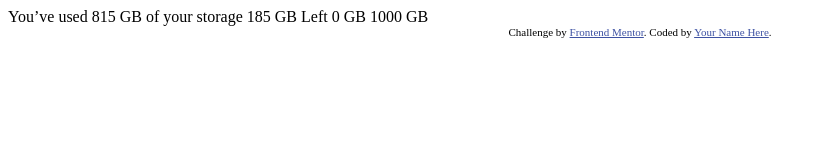
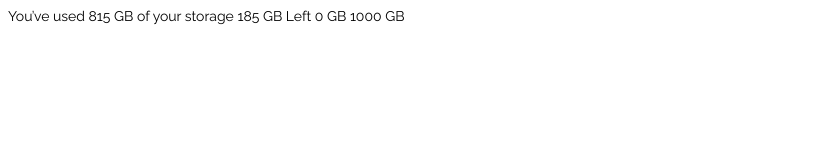
Before and after one commit to lmpko/frontendmentor-fylo-data-storage-component-master, a plain HTML site: page index.html in a window 1280 px wide. Shown: the whole page, without its empty margins (0-823 px from the left). Drawn offline with Linux system fonts and the light colour scheme.

Commit message:
css file created with color variables and fonts added

```diff
--- /dev/null
+++ b/app.css
@@ -0,0 +1,11 @@
+:root{
+    --primary-color: hsl(243, 100%, 93%);
+    --secondary-color: hsl(229, 7%, 55%);
+    --tertiary-color: hsl(228, 56%, 26%);
+    --fouthary-color: hsl(229, 57%, 11%);
+}
+
+body{
+    font-size: .875rem ;
+    font-family: 'Raleway', sans-serif;
+}
--- a/index.html
+++ b/index.html
@@ -6,13 +6,14 @@
 
   <link rel="icon" type="image/png" sizes="32x32" href="./images/favicon-32x32.png">
 
+  <link rel="stylesheet" href="app.css">
+
+  <link rel="preconnect" href="https://fonts.googleapis.com">
+  <link rel="preconnect" href="https://fonts.gstatic.com" crossorigin>
+  <link href="https://fonts.googleapis.com/css2?family=Raleway:wght@400;700&display=swap" rel="stylesheet">
+
   <title>Frontend Mentor | Fylo data storage component</title>
 
-  <!-- Feel free to remove these styles or customise in your own stylesheet 👍 -->
-  <style>
-    .attribution { font-size: 11px; text-align: center; }
-    .attribution a { color: hsl(228, 45%, 44%); }
-  </style>
 </head>
 <body>
 
@@ -23,9 +24,5 @@
   0 GB
   1000 GB
 
-  <div class="attribution">
-    Challenge by <a href="https://www.frontendmentor.io?ref=challenge" target="_blank">Frontend Mentor</a>.
-    Coded by <a href="#">Your Name Here</a>.
-  </div>
 </body>
 </html>
```
